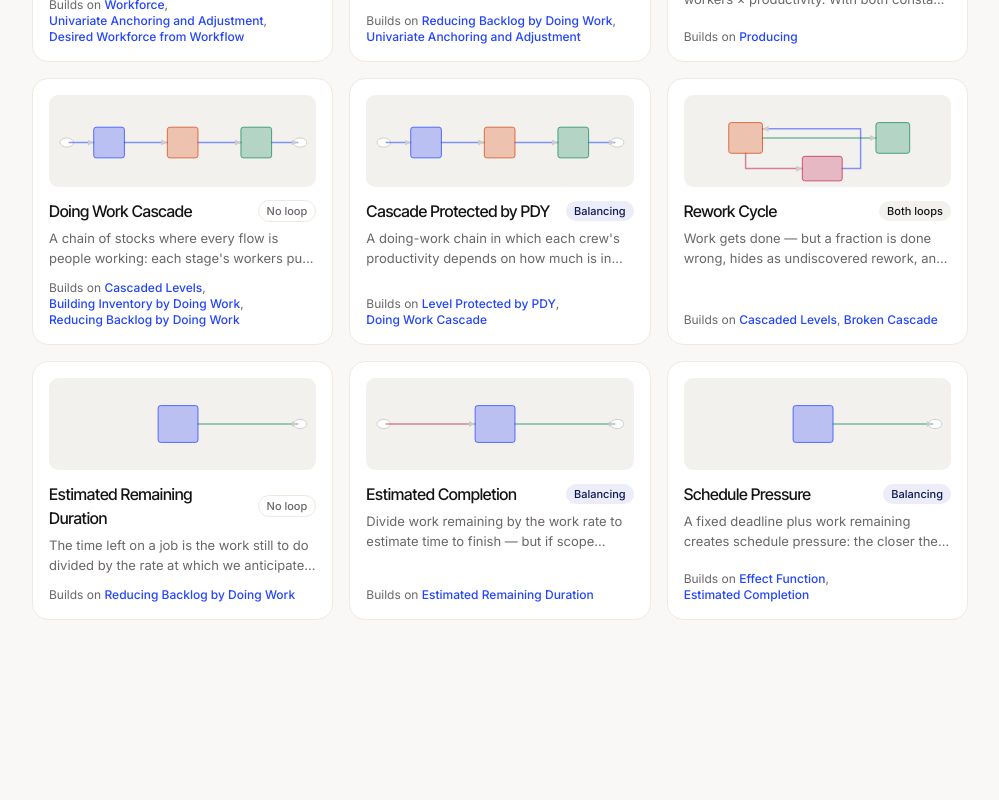
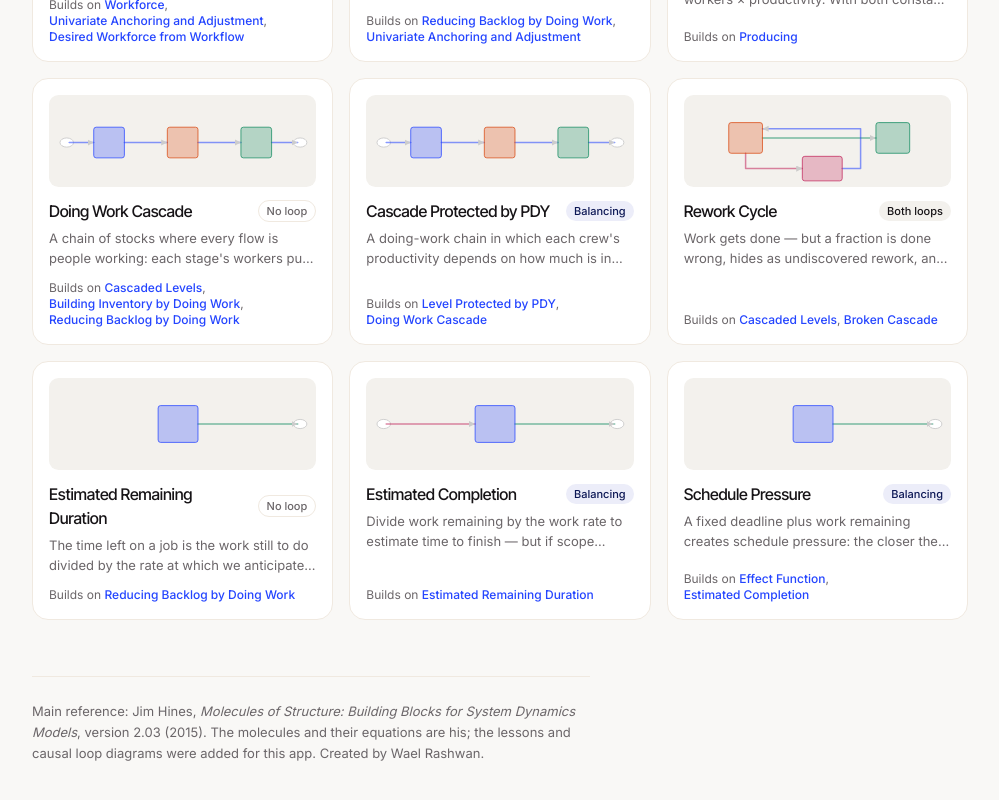
Before and after one commit to waelrash1/loopbricks, a React (Vite) app: page / in a window 1280 px wide. Shown: the part 9204-10004 px from the top of the page, without its empty margins (272-1271 px from the left). Before the commit the page ends 9928 px from the top, so only its background shows below. Built offline with nearby package versions, Linux system fonts and the light colour scheme; a web font is replaced by a local one.

Commit message:
Rename to Molecule Lab; cite the book as main reference and credit Wael Rashwan

```diff
--- a/package.json
+++ b/package.json
@@ -1,5 +1,5 @@
 {
-  "name": "system-dynamics-molecules",
+  "name": "molecule-lab",
   "private": true,
   "version": "0.1.0",
   "type": "module",
--- a/src/components/MoleculeMap.tsx
+++ b/src/components/MoleculeMap.tsx
@@ -107,6 +107,12 @@ export default function MoleculeMap({ onSelect, onStartTour }: { onSelect: (k: s
           </div>
         </section>
       ))}
+
+      <footer className="border-t border-border pt-6 pb-10 text-[13px] leading-[1.6] text-muted-foreground max-w-[68ch]">
+        Main reference: Jim Hines, <i>Molecules of Structure: Building Blocks for System Dynamics Models</i>, version 2.03 (2015).
+        The molecules and their equations are his; the lessons and causal loop diagrams were added for this app. Created by Wael
+        Rashwan.
+      </footer>
     </div>
   );
 }
```
Also changed, not shown: 1 other file (tests, documents, lock files or other folders).
